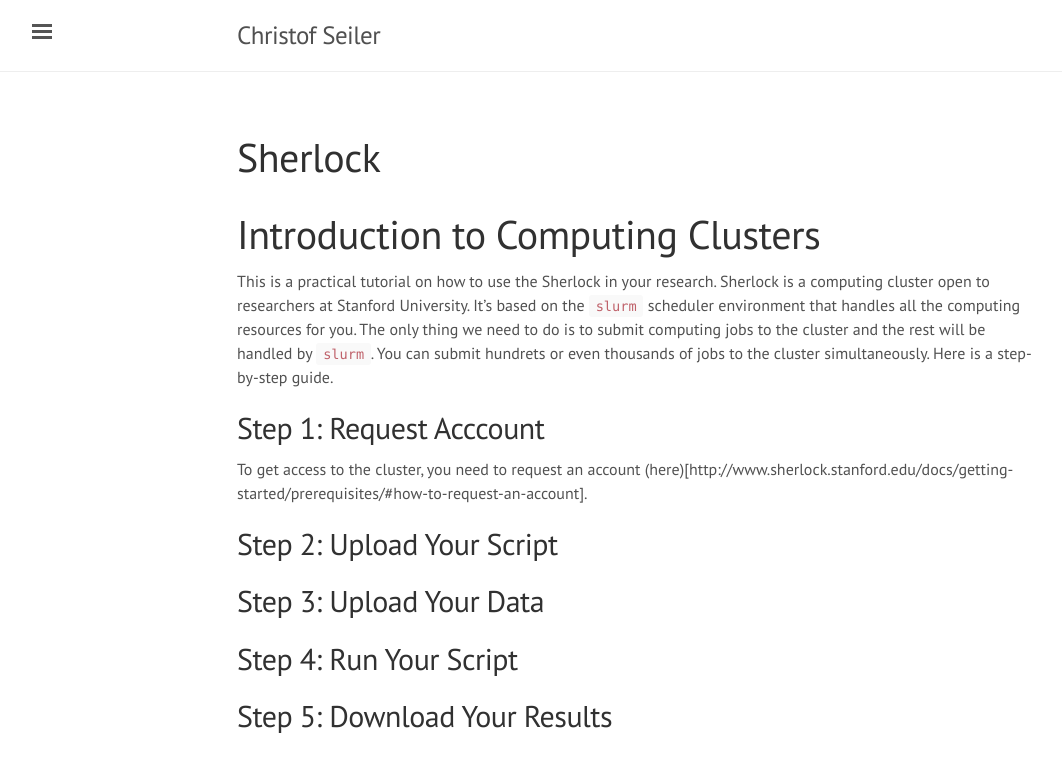
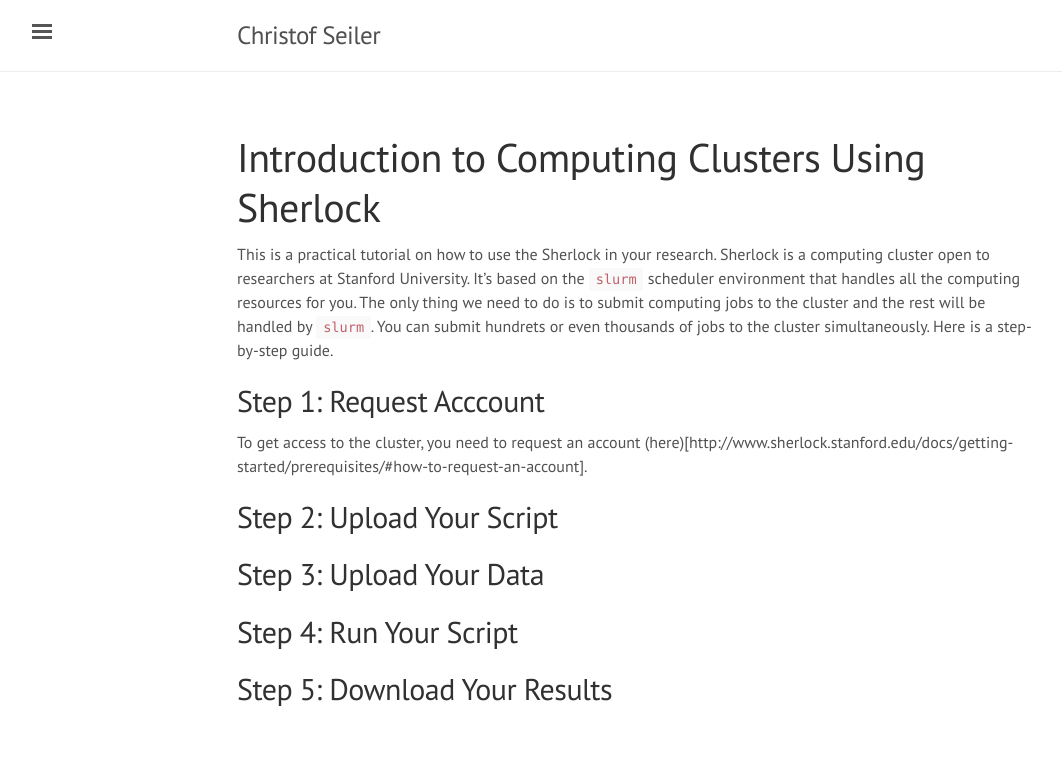
Before and after one commit to ChristofSeiler/ChristofSeiler.github.io, a Jekyll site: the page built from sherlock.md, in a window 1280 px wide. Shown: the top 772 px of the page, without its empty margins (3-1065 px from the left). Built offline with Jekyll 4.4.1, drawn with Linux system fonts in a browser that asks for light colours.

Commit message:
Update sherlock.md

```diff
--- a/sherlock.md
+++ b/sherlock.md
@@ -1,9 +1,7 @@
 ---
 layout: page
-title: Sherlock
+title: Introduction to Computing Clusters Using Sherlock
 ---
-
-# Introduction to Computing Clusters
 
 This is a practical tutorial on how to use the Sherlock in your research. Sherlock is a computing cluster open to researchers at Stanford University. It's based on the `slurm` scheduler environment that handles all the computing resources for you. The only thing we need to do is to submit computing jobs to the cluster and the rest will be handled by `slurm`. You can submit hundrets or even thousands of jobs to the cluster simultaneously. Here is a step-by-step guide.
 
```
